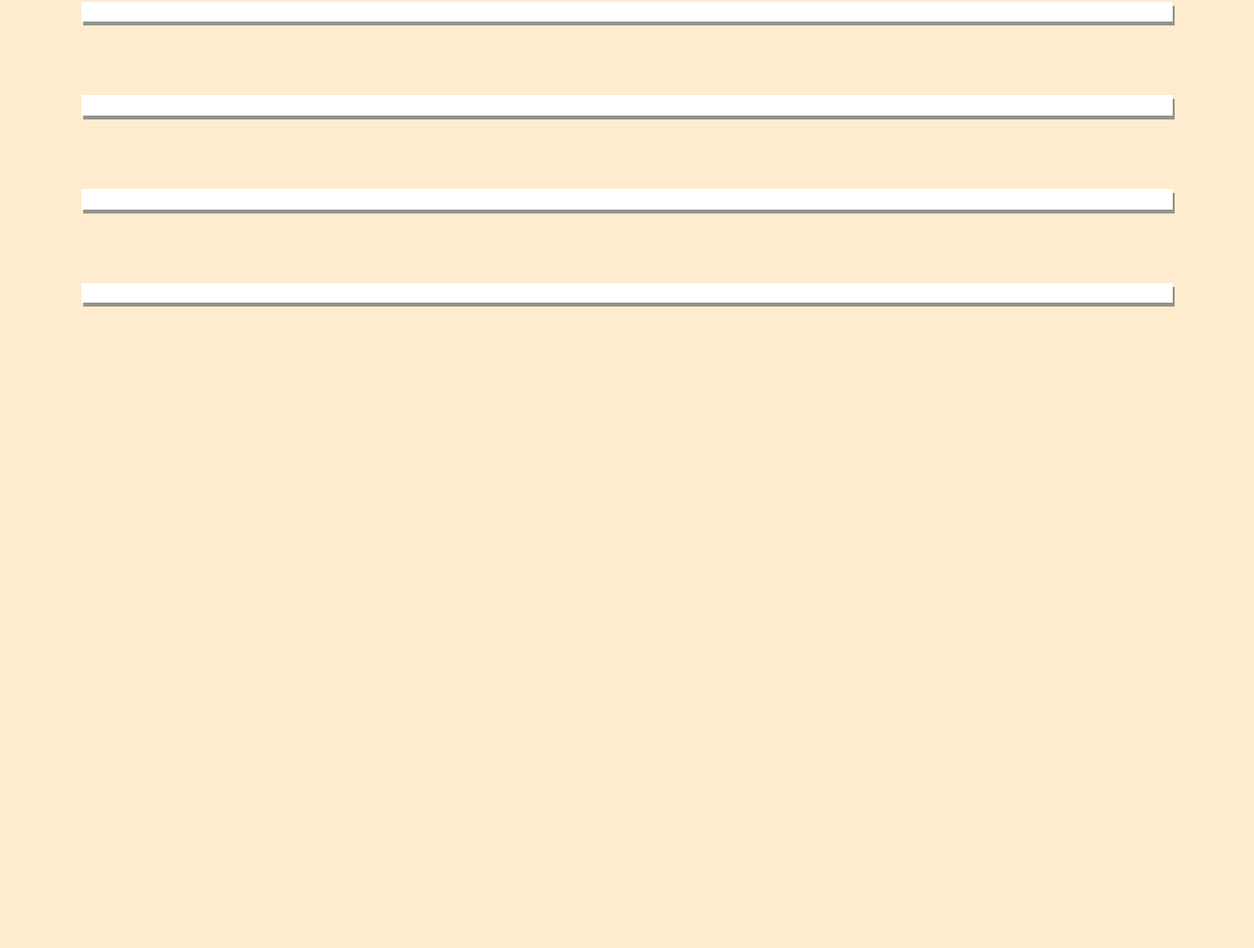
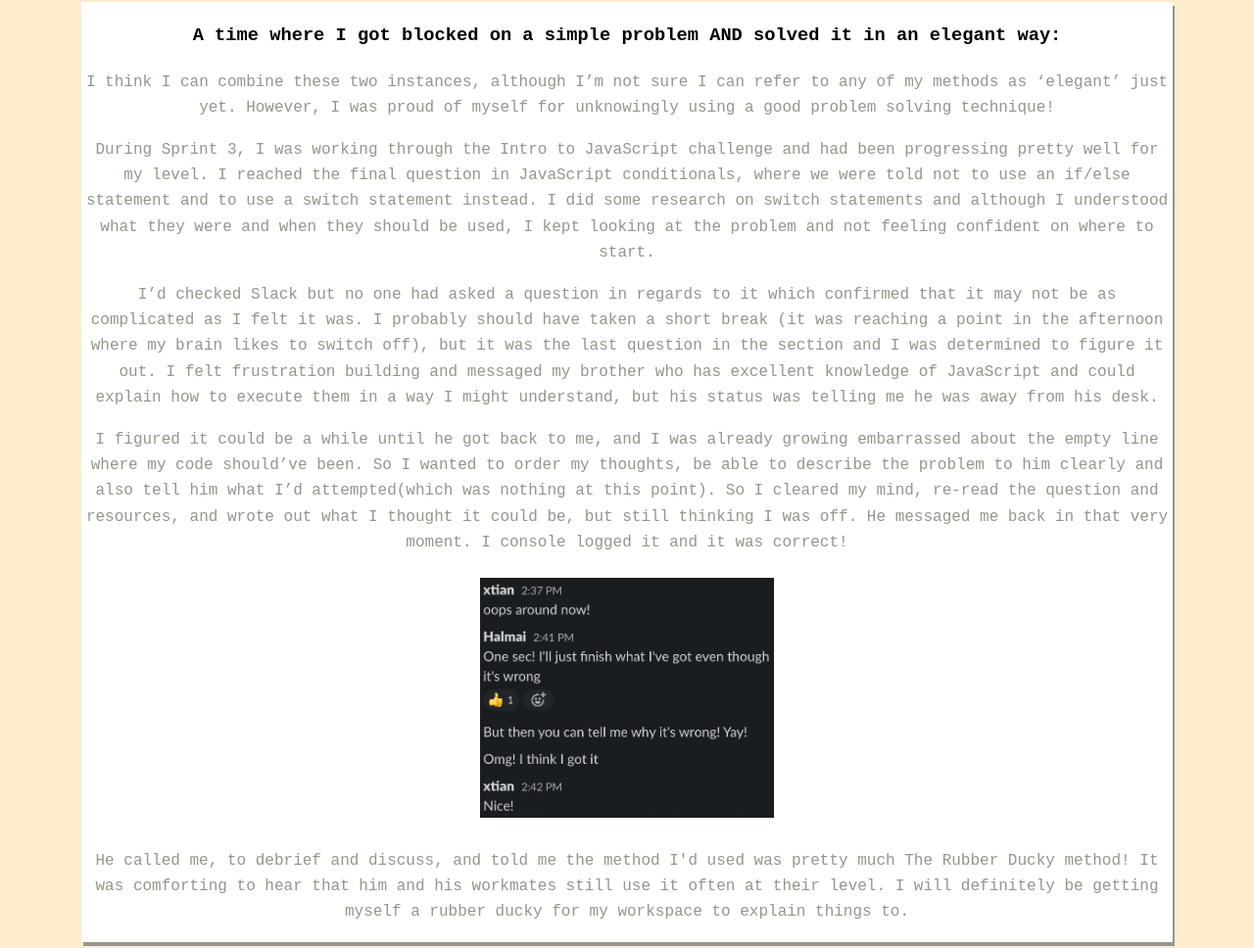
Before and after one commit to halmai-mcrae/halmai-mcrae.github.io, a plain HTML site: page blog/problem-solving.html in a window 1280 px wide. Shown: the part 415-1383 px from the top of the page at 98% size. Before the commit the page ends 800 px from the top, so only its background shows below. Drawn offline with Linux system fonts and the light colour scheme.

Commit message:
Add first paragraph of problem solving blog
Add image to blog post

```diff
--- a/blog/problem-solving.html
+++ b/blog/problem-solving.html
@@ -14,9 +14,16 @@
 <body>
     <h1>Problem Solving</h1>
     <div class="blog-post">
-    <h3></h3>
-    <p></p>
-    <p></p>
+    <h3>A time where I got blocked on a simple problem AND solved it in an elegant way:</h3>
+    <p>I think I can combine these two instances, although I’m not sure I can refer to any of my methods as ‘elegant’ just yet. However, I was proud of myself for unknowingly using a good problem solving technique!
+    </p>
+    <p>During Sprint 3, I was working through the Intro to JavaScript challenge and had been progressing pretty well for my level. I reached the final question in JavaScript conditionals, where we were told not to use an if/else statement and to use a switch statement instead. I did some research on switch statements and although I understood what they were and when they should be used, I kept looking at the problem and not feeling confident on where to start.
+    </p>
+    <p>I’d checked Slack but no one had asked a question in regards to it which confirmed that it may not be as complicated as I felt it was. I probably should have taken a short break (it was reaching a point in the afternoon where my brain likes to switch off), but it was the last question in the section and I was determined to figure it out. I felt frustration building and messaged my brother who has excellent knowledge of JavaScript and could explain how to execute them in a way I might understand, but his status was telling me he was away from his desk.
+    </p>
+    <p>I figured it could be a while until he got back to me, and I was already growing embarrassed about the empty line where my code should’ve been. So I wanted to order my thoughts, be able to describe the problem to him clearly and also tell him what I’d attempted(which was nothing at this point). So I cleared my mind, re-read the question and resources, and wrote out what I thought it could be, but still thinking I was off. He messaged me back in that very moment. I console logged it and it was correct!</p>
+    <img src="slack-chat.png" alt="Slack chat with my brother">
+    <p>He called me, to debrief and discuss, and told me the method I'd used was pretty much The Rubber Ducky method! It was comforting to hear that him and his workmates still use it often at their level. I will definitely be getting myself a rubber ducky for my workspace to explain things to.</p>
     </div>
     <div class="blog-post">
     <h3></h3>
```
Also changed, not shown: blog/slack-chat.png (added).
